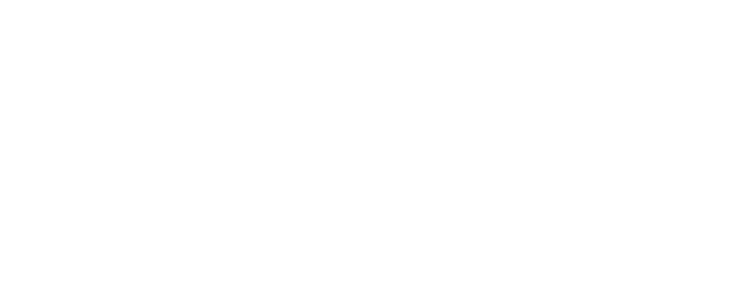
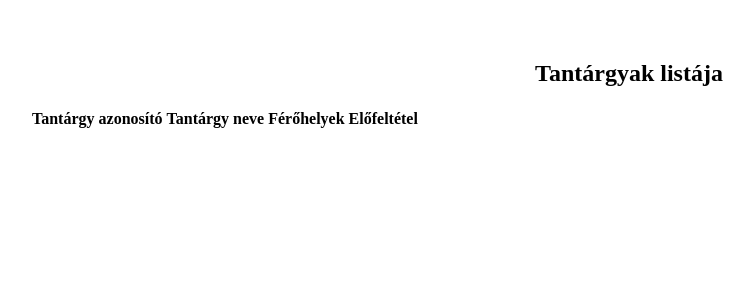
Before and after one commit to norbert204/neptun-subject-enrollment, a React app in the folder frontend/: page / in a window 1280 px wide. Shown: the top 300 px of the page, without its empty margins (11-764 px from the left). Built offline with nearby package versions, Linux system fonts and the light colour scheme; the HTML template or start-up script is replaced by a standard one.

Commit message:
add ListSubjectComponent

```diff
--- /dev/null
+++ b/frontend/components/ListSubjectComponent.jsx
@@ -0,0 +1,39 @@
+import React from 'react'
+
+const ListSubjectComponent = () => {
+
+    const dummyData = [
+        {
+            "id": 1,
+            "space": 100,
+            "required": "Java",
+            "name": "Java-2"
+        },
+
+        {
+            "id": 2,
+            "space": 100,
+            "required": "Java-2",
+            "name": "Java-3"
+        }
+    ]
+
+  return (
+    <div>
+
+        <h2>Tantárgyak listája</h2>
+        <table>
+            <thead>
+                <tr>
+                    <th>Tantárgy azonosító</th>
+                    <th>Tantárgy neve</th>
+                    <th>Férőhelyek</th>
+                    <th>Előfeltétel</th>
+                </tr>
+            </thead>
+        </table>
+    </div>
+  )
+}
+
+export default ListSubjectComponent
--- a/frontend/src/App.jsx
+++ b/frontend/src/App.jsx
@@ -1,10 +1,11 @@
+import ListSubjectComponent from '../components/ListSubjectComponent'
 import './App.css'
 
 function App() {
 
   return (
     <>
-
+      <ListSubjectComponent />
     </>
   )
 }
```
